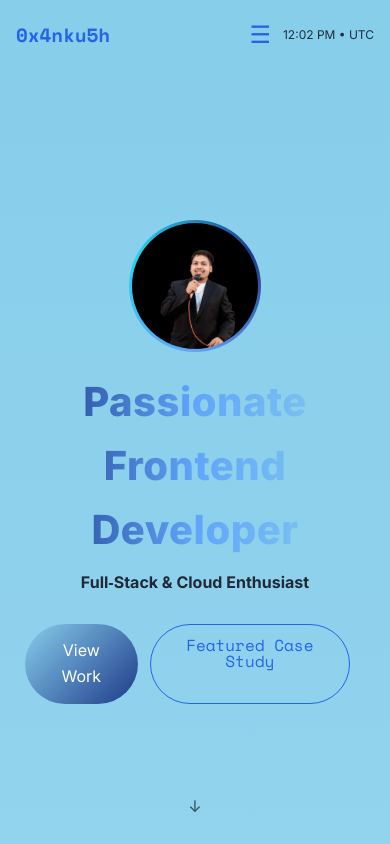
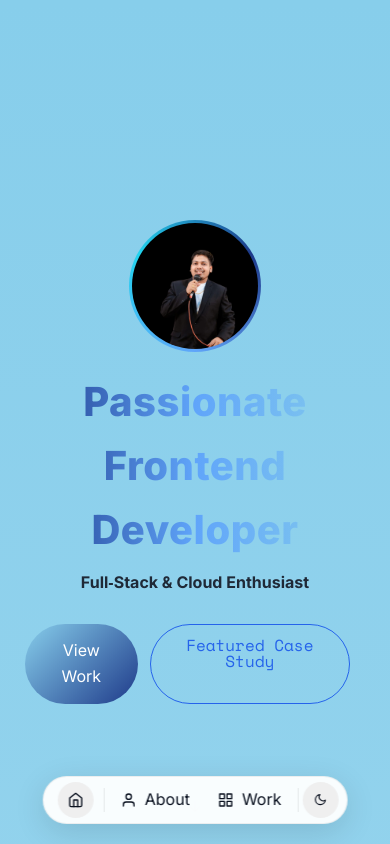
Before and after one commit to BhatAnkush/portfoliio, a React (Vite) app: page / in a window 390 px wide. Shown: the top 844 px of the page. Built offline with nearby package versions, Linux system fonts and the light colour scheme.

Commit message:
feat: Remove Certificates page and related data, update Navbar for improved navigation and mobile support

```diff
--- a/src/App.jsx
+++ b/src/App.jsx
@@ -6,7 +6,6 @@ import Projects from './pages/Projects';
 import Contact from './pages/Contact';
 import Footer from './pages/Footer';
 import CaseStudy from './pages/CaseStudy';
-import Certificates from './pages/Certificates';
 import AboutPage from './pages/AboutPage';
 import ProjectsIndex from './pages/ProjectsIndex';
 
@@ -81,7 +80,6 @@ function App() {
               <Route path="/work" element={<ProjectsIndex />} />
               <Route path="/contact" element={<SectionHome targetId="contact" />} />
               <Route path="/case-studies/:id" element={<CaseStudy />} />
-              <Route path="/certificates" element={<Certificates />} />
             </Routes>
           </main>
           <Footer />
--- a/src/components/Clock.jsx
+++ b/src/components/Clock.jsx
@@ -1,11 +1,63 @@
-import { useEffect, useState } from 'react';
+import { Bold } from "lucide-react";
+import { useEffect, useState } from "react";
 
 const Clock = () => {
   const [now, setNow] = useState(new Date());
-  useEffect(() => { const t = setInterval(() => setNow(new Date()), 1000); return () => clearInterval(t); }, []);
-  const tz = Intl.DateTimeFormat().resolvedOptions().timeZone;
-  const time = now.toLocaleTimeString([], { hour: '2-digit', minute: '2-digit' });
-  return <span>{time} • {tz}</span>;
+
+  useEffect(() => {
+    const timer = setInterval(() => setNow(new Date()), 1000);
+    return () => clearInterval(timer);
+  }, []);
+
+  const formatTime = (date) => {
+    return date.toLocaleTimeString([], {
+      hour: "2-digit",
+      minute: "2-digit",
+      second: "2-digit",
+      hour12: false,
+    });
+  };
+
+  const formatTimezone = (tz) => {
+    // Convert timezone to shorter format
+    const parts = tz.split("/");
+    return parts[parts.length - 1].replace("_", " ");
+  };
+
+  const time = formatTime(now);
+  const timezone = formatTimezone(
+    Intl.DateTimeFormat().resolvedOptions().timeZone
+  );
+  const date = now.toLocaleDateString([], {
+    month: "short",
+    day: "numeric",
+  });
+
+  return (
+    <div
+      style={{
+        display: "flex",
+        flexDirection: "column",
+        alignItems: "flex-end",
+        lineHeight: "1.2",
+        color: "var(--text-secondary)",
+        textAlign: "right",
+        letterSpacing: "0.5px",
+        fontWeight: "500",
+      }}
+    >
+      <div
+        style={{
+          fontSize: "1.2rem",
+          fontWeight: "bold",
+          color: "var(--accent-color)",
+          marginBottom: "1px",
+        }}
+      >
+        {time}
+      </div>
+    </div>
+  );
 };
 
 export default Clock;
--- a/src/pages/Navbar.jsx
+++ b/src/pages/Navbar.jsx
@@ -58,6 +58,9 @@ const Navbar = () => {
   const { theme, toggleTheme } = useTheme();
 
   return (
+    <>
+      {/* Desktop header */}
+      {!isMobile && (
         <header
           className="navbar"
           style={{
@@ -71,9 +74,6 @@ const Navbar = () => {
             justifyContent: "center",
             alignItems: "center",
             transition: "var(--transition)",
-        backgroundColor: scrolled ? "rgba(0,0,0,0.0)" : "transparent",
-        backdropFilter: scrolled ? "blur(6px)" : "none",
-        boxShadow: scrolled ? "0 8px 20px rgba(0,0,0,0.15)" : "none",
             }}
         >
           <div
@@ -91,85 +91,307 @@ const Navbar = () => {
           </div>
 
           <nav
-        style={{ display: "flex", alignItems: "center", justifyContent: "center" }}
+            style={{
+              display: "flex",
+              alignItems: "center",
+              justifyContent: "center",
+            }}
           >
             <ul
               style={{
-            display: isMobile ? (mobileMenuOpen ? "flex" : "none") : "flex",
-            flexDirection: isMobile ? "column" : "row",
-            position: isMobile ? "absolute" : "static",
-            top: isMobile ? "70px" : "auto",
-            right: isMobile ? "0" : "auto",
+                display: "flex",
+                flexDirection: "row",
+                position: "static",
                 margin: 0,
-            background: theme === 'light' ? 'rgba(255,255,255,0.92)' : 'rgba(255,255,255,0.08)',
+                background:
+                  theme === "light"
+                    ? "rgba(255,255,255,0.92)"
+                    : "rgba(255,255,255,0.08)",
                 backdropFilter: "blur(10px)",
-            border: theme === 'light' ? '1px solid rgba(0,0,0,0.06)' : '1px solid rgba(255,255,255,0.15)',
-            boxShadow: theme === 'light' ? '0 6px 18px rgba(0,0,0,0.12)' : '0 8px 24px rgba(0,0,0,0.2)',
-            borderRadius: isMobile ? "0" : "9999px",
-            minWidth: isMobile ? "70%" : 320,
-            height: isMobile ? "100vh" : "48px",
+                border:
+                  theme === "light"
+                    ? "1px solid rgba(0,0,0,0.06)"
+                    : "1px solid rgba(255,255,255,0.15)",
+                boxShadow:
+                  theme === "light"
+                    ? "0 6px 18px rgba(0,0,0,0.12)"
+                    : "0 8px 24px rgba(0,0,0,0.2)",
+                borderRadius: "9999px",
+                minWidth: 320,
+                height: "48px",
                 alignItems: "center",
                 justifyContent: "center",
-            padding: isMobile ? "2rem" : "0 8px",
-            gap: isMobile ? "12px" : "4px",
+                padding: "0 8px",
+                gap: "4px",
               }}
               className="nav-links"
             >
               {/* Home icon button */}
               <li style={{ padding: "6px" }}>
-            <Link to="/" style={{ width: 36, height: 36, borderRadius: 9999, display: 'grid', placeItems: 'center', background: theme === 'light' ? '#efefef' : 'rgba(0,0,0,0.08)', color: 'var(--text-color)' }}>
+                <Link
+                  to="/"
+                  style={{
+                    width: 36,
+                    height: 36,
+                    borderRadius: 9999,
+                    display: "grid",
+                    placeItems: "center",
+                    background:
+                      theme === "light" ? "#efefef" : "rgba(0,0,0,0.08)",
+                    color: "var(--text-color)",
+                  }}
+                >
                   <FiHome />
                 </Link>
               </li>
 
               {/* separator */}
-          <li aria-hidden style={{ width: 1, height: 24, background: theme === 'light' ? 'rgba(0,0,0,0.08)' : 'rgba(255,255,255,0.15)' }} />
+              <li
+                aria-hidden
+                style={{
+                  width: 1,
+                  height: 24,
+                  background:
+                    theme === "light"
+                      ? "rgba(0,0,0,0.08)"
+                      : "rgba(255,255,255,0.15)",
+                }}
+              />
 
               {/* About */}
               <li>
-            <Link to="/about" style={{ display: 'flex', alignItems: 'center', gap: 8, padding: '8px 12px', borderRadius: 9999 }}>
+                <Link
+                  to="/about"
+                  style={{
+                    display: "flex",
+                    alignItems: "center",
+                    gap: 8,
+                    padding: "8px 12px",
+                    borderRadius: 9999,
+                  }}
+                >
                   <FiUser /> <span>About</span>
                 </Link>
               </li>
 
               {/* Work */}
               <li>
-            <Link to="/work" style={{ display: 'flex', alignItems: 'center', gap: 8, padding: '8px 12px', borderRadius: 9999 }}>
+                <Link
+                  to="/work"
+                  style={{
+                    display: "flex",
+                    alignItems: "center",
+                    gap: 8,
+                    padding: "8px 12px",
+                    borderRadius: 9999,
+                  }}
+                >
                   <FiGrid /> <span>Work</span>
                 </Link>
               </li>
 
               {/* separator */}
-          <li aria-hidden style={{ width: 1, height: 24, background: theme === 'light' ? 'rgba(0,0,0,0.08)' : 'rgba(255,255,255,0.15)' }} />
+              <li
+                aria-hidden
+                style={{
+                  width: 1,
+                  height: 24,
+                  background:
+                    theme === "light"
+                      ? "rgba(0,0,0,0.08)"
+                      : "rgba(255,255,255,0.15)",
+                }}
+              />
 
               {/* Theme toggle inside pill */}
               <li>
-            <button aria-label="Toggle theme" onClick={toggleTheme} style={{ width: 36, height: 36, borderRadius: 9999, display: 'grid', placeItems: 'center', background: theme === 'light' ? '#efefef' : 'rgba(0,0,0,0.08)', color: 'var(--text-color)', border: 'none' }}>
-              {theme === 'light' ? <FiMoon /> : <FiSun />}
+                <button
+                  aria-label="Toggle theme"
+                  onClick={toggleTheme}
+                  style={{
+                    width: 36,
+                    height: 36,
+                    borderRadius: 9999,
+                    display: "grid",
+                    placeItems: "center",
+                    background:
+                      theme === "light" ? "#efefef" : "rgba(0,0,0,0.08)",
+                    color: "var(--text-color)",
+                    border: "none",
+                  }}
+                >
+                  {theme === "light" ? <FiMoon /> : <FiSun />}
                 </button>
               </li>
             </ul>
 
-        <div style={{ display: "flex", alignItems: "center", gap: "12px", position: 'absolute', right: 16 }}>
-          <button
-            className="mobile-menu-btn"
-            onClick={toggleMenu}
+            <div
               style={{
-              display: isMobile ? "block" : "none",
-              fontSize: "1.5rem",
-              color: "var(--accent-color)",
-              background: "none",
-              border: "none",
+                display: "flex",
+                alignItems: "center",
+                gap: "12px",
+                position: "absolute",
+                right: 16,
               }}
             >
-            {mobileMenuOpen ? "✕" : "☰"}
-          </button>
               <div aria-label="Clock" style={{ fontSize: 12, opacity: 0.85 }}>
                 <Clock />
               </div>
             </div>
           </nav>
         </header>
+      )}
+
+      {/* Mobile bottom navigation */}
+      {isMobile && (
+        <nav
+          style={{
+            position: "fixed",
+            bottom: 20,
+            left: "50%",
+            transform: "translateX(-50%)",
+            zIndex: 100,
+            display: "flex",
+            alignItems: "center",
+            justifyContent: "center",
+          }}
+        >
+          <ul
+            style={{
+              display: "flex",
+              flexDirection: "row",
+              margin: 0,
+              padding: 0,
+              listStyle: "none",
+              background:
+                theme === "light"
+                  ? "rgba(255,255,255,0.95)"
+                  : "rgba(255,255,255,0.08)",
+              backdropFilter: "blur(15px)",
+              border:
+                theme === "light"
+                  ? "1px solid rgba(0,0,0,0.06)"
+                  : "1px solid rgba(255,255,255,0.15)",
+              boxShadow:
+                theme === "light"
+                  ? "0 8px 32px rgba(0,0,0,0.12)"
+                  : "0 8px 32px rgba(0,0,0,0.3)",
+              borderRadius: "24px",
+              height: "48px",
+              alignItems: "center",
+              justifyContent: "center",
+              padding: "0 8px",
+              gap: "4px",
+            }}
+            className="nav-links-mobile"
+          >
+            {/* Home icon button */}
+            <li style={{ padding: "6px" }}>
+              <Link
+                to="/"
+                style={{
+                  width: 36,
+                  height: 36,
+                  borderRadius: 9999,
+                  display: "grid",
+                  placeItems: "center",
+                  background:
+                    theme === "light" ? "#efefef" : "rgba(0,0,0,0.08)",
+                  color: "var(--text-color)",
+                  textDecoration: "none",
+                }}
+              >
+                <FiHome />
+              </Link>
+            </li>
+
+            {/* separator */}
+            <li
+              aria-hidden
+              style={{
+                width: 1,
+                height: 24,
+                background:
+                  theme === "light"
+                    ? "rgba(0,0,0,0.08)"
+                    : "rgba(255,255,255,0.15)",
+              }}
+            />
+
+            {/* About */}
+            <li>
+              <Link
+                to="/about"
+                style={{
+                  display: "flex",
+                  alignItems: "center",
+                  gap: 8,
+                  padding: "8px 12px",
+                  borderRadius: 9999,
+                  color: "var(--text-color)",
+                  textDecoration: "none",
+                }}
+              >
+                <FiUser /> <span>About</span>
+              </Link>
+            </li>
+
+            {/* Work */}
+            <li>
+              <Link
+                to="/work"
+                style={{
+                  display: "flex",
+                  alignItems: "center",
+                  gap: 8,
+                  padding: "8px 12px",
+                  borderRadius: 9999,
+                  color: "var(--text-color)",
+                  textDecoration: "none",
+                }}
+              >
+                <FiGrid /> <span>Work</span>
+              </Link>
+            </li>
+
+            {/* separator */}
+            <li
+              aria-hidden
+              style={{
+                width: 1,
+                height: 24,
+                background:
+                  theme === "light"
+                    ? "rgba(0,0,0,0.08)"
+                    : "rgba(255,255,255,0.15)",
+              }}
+            />
+
+            {/* Theme toggle inside pill */}
+            <li>
+              <button
+                aria-label="Toggle theme"
+                onClick={toggleTheme}
+                style={{
+                  width: 36,
+                  height: 36,
+                  borderRadius: 9999,
+                  display: "grid",
+                  placeItems: "center",
+                  background:
+                    theme === "light" ? "#efefef" : "rgba(0,0,0,0.08)",
+                  color: "var(--text-color)",
+                  border: "none",
+                  cursor: "pointer",
+                }}
+              >
+                {theme === "light" ? <FiMoon /> : <FiSun />}
+              </button>
+            </li>
+          </ul>
+        </nav>
+      )}
+    </>
   );
 };
 
```
Also changed, not shown: src/data/certificates.json (deleted, +0 -16 lines), src/pages/Certificates.jsx (deleted, +0 -29 lines), src/components/Assets/abundance.png (added). Lines whose indentation alone changed are shown as unchanged.
